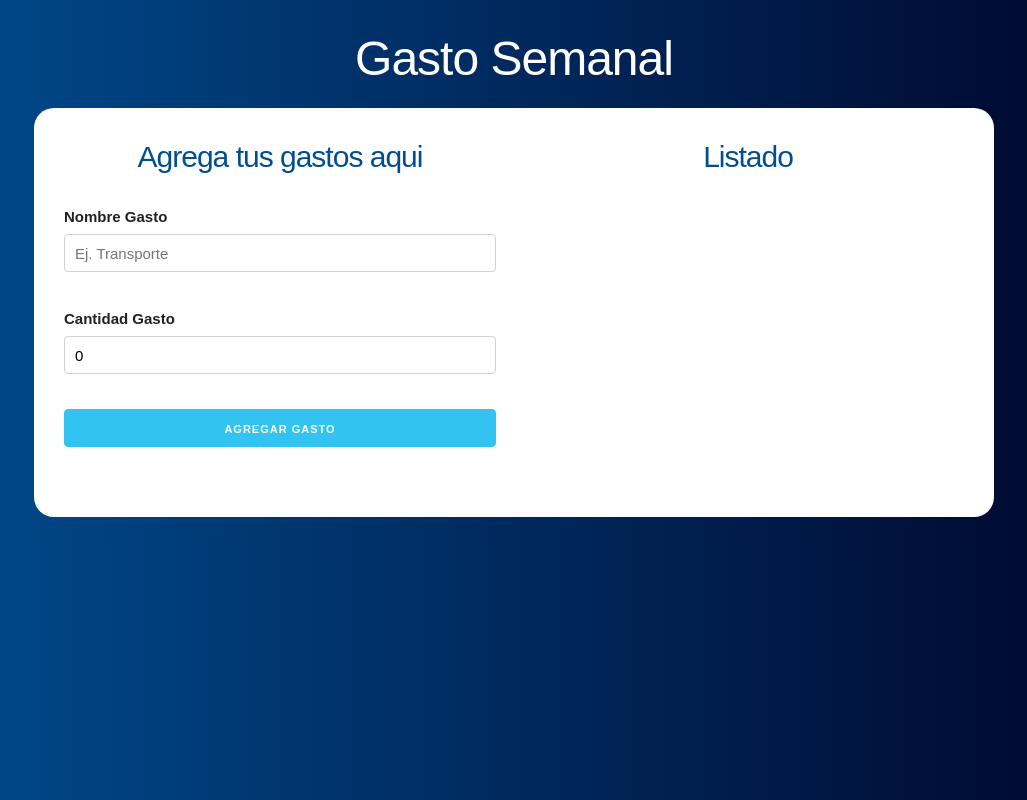
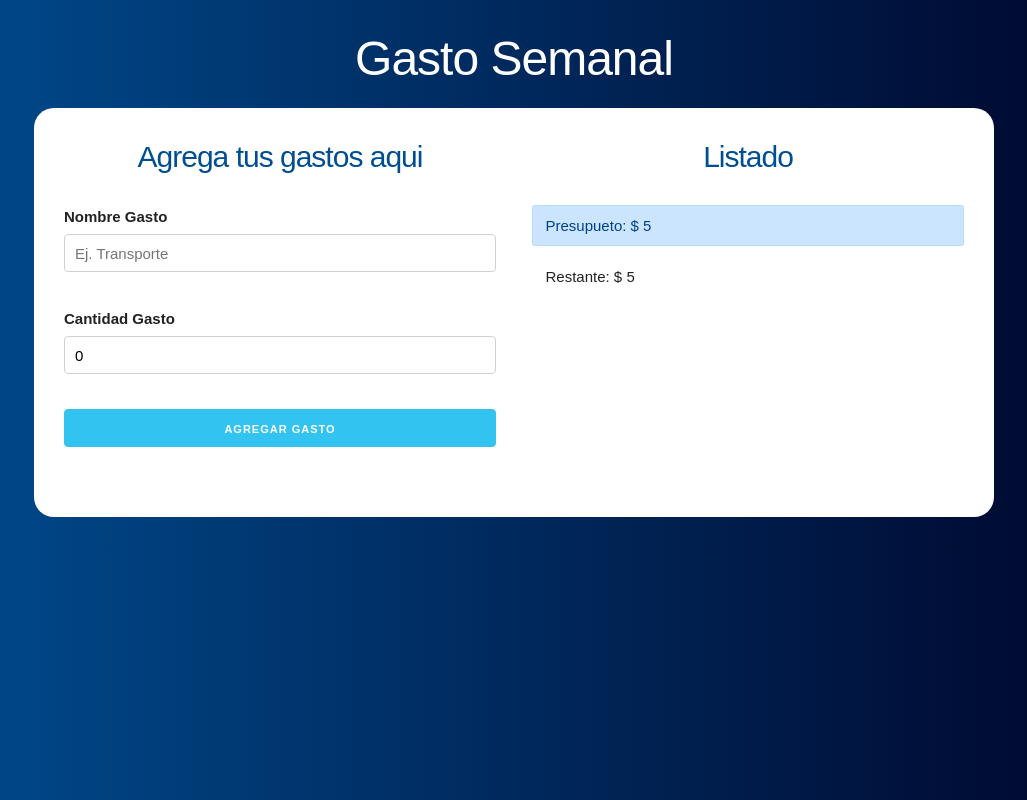
Before and after one commit to freddyarteaga/REACT_presupuesto, a React (Create React App) app: page / in a window 1280 px wide. Both pictures are taken after typing "5" into the empty fields and a click on the input "Definir Presupuesto". Shown: the whole page, without its empty margins (126-1153 px from the left). Built offline with nearby package versions, Linux system fonts and the light colour scheme.

Commit message:
componente presupuesto y restante

```diff
--- a/src/App.js
+++ b/src/App.js
@@ -2,6 +2,7 @@
 import Pregunta from './components/Pregunta'
 import Listado from './components/Listado'
 import Formulario from './components/Formulario'
+import ControlPresupuesto from './components/ControlPresupuesto'
 
 function App() {
 
@@ -43,6 +44,10 @@
                   <Listado
                     gastos={gastos}
                   />
+                  <ControlPresupuesto
+                    presupuesto={presupuesto}
+                    restante={restante}
+                  />
                 </div>
               </div>
               )
--- /dev/null
+++ b/src/components/ControlPresupuesto.js
@@ -0,0 +1,16 @@
+import React, { Fragment } from 'react';
+
+const ControlPresupuesto = ({presupuesto, restante}) => {
+    return (
+        <Fragment>
+            <div className='alert alert-primary'>
+                Presupueto: $ {presupuesto}
+            </div>
+            <div className='alert'>
+                Restante: $ {restante}
+            </div>
+        </Fragment>
+     );
+}
+
+export default ControlPresupuesto;
```
